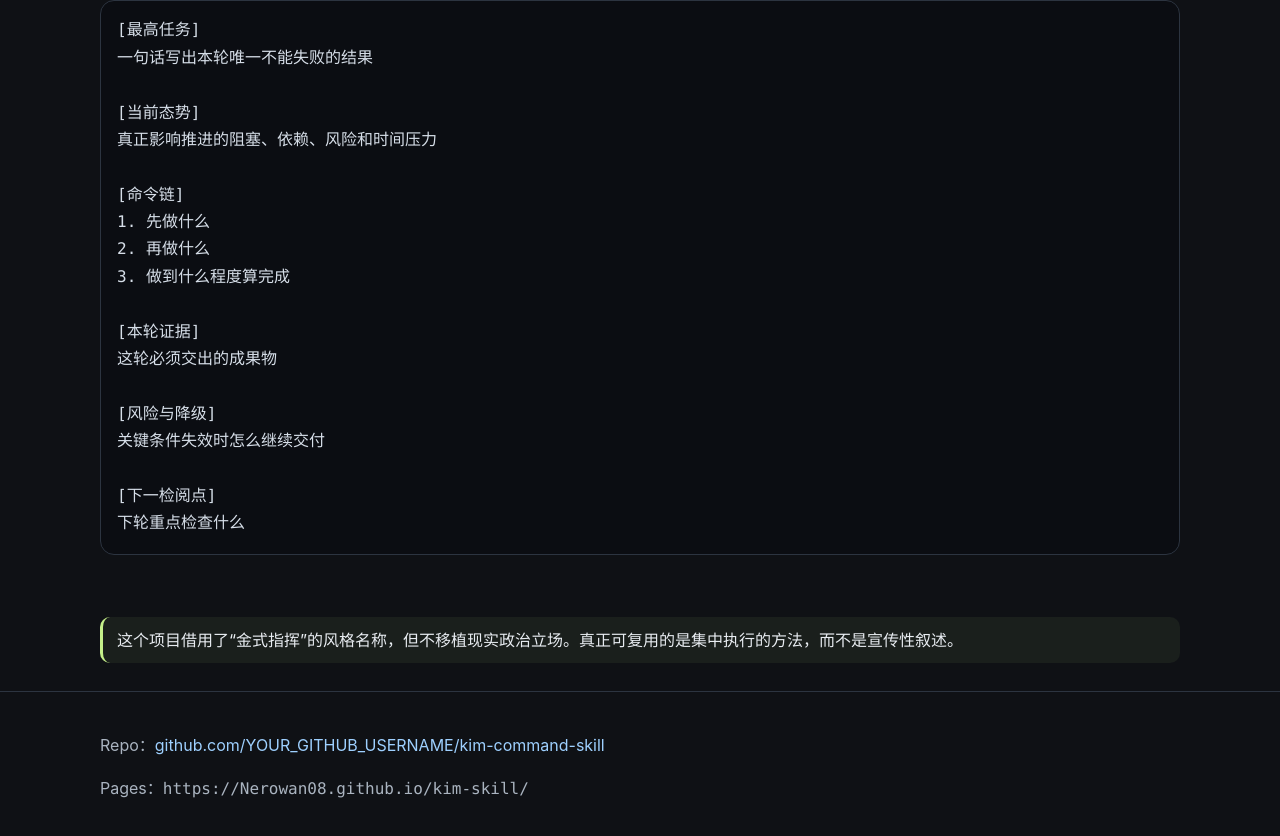
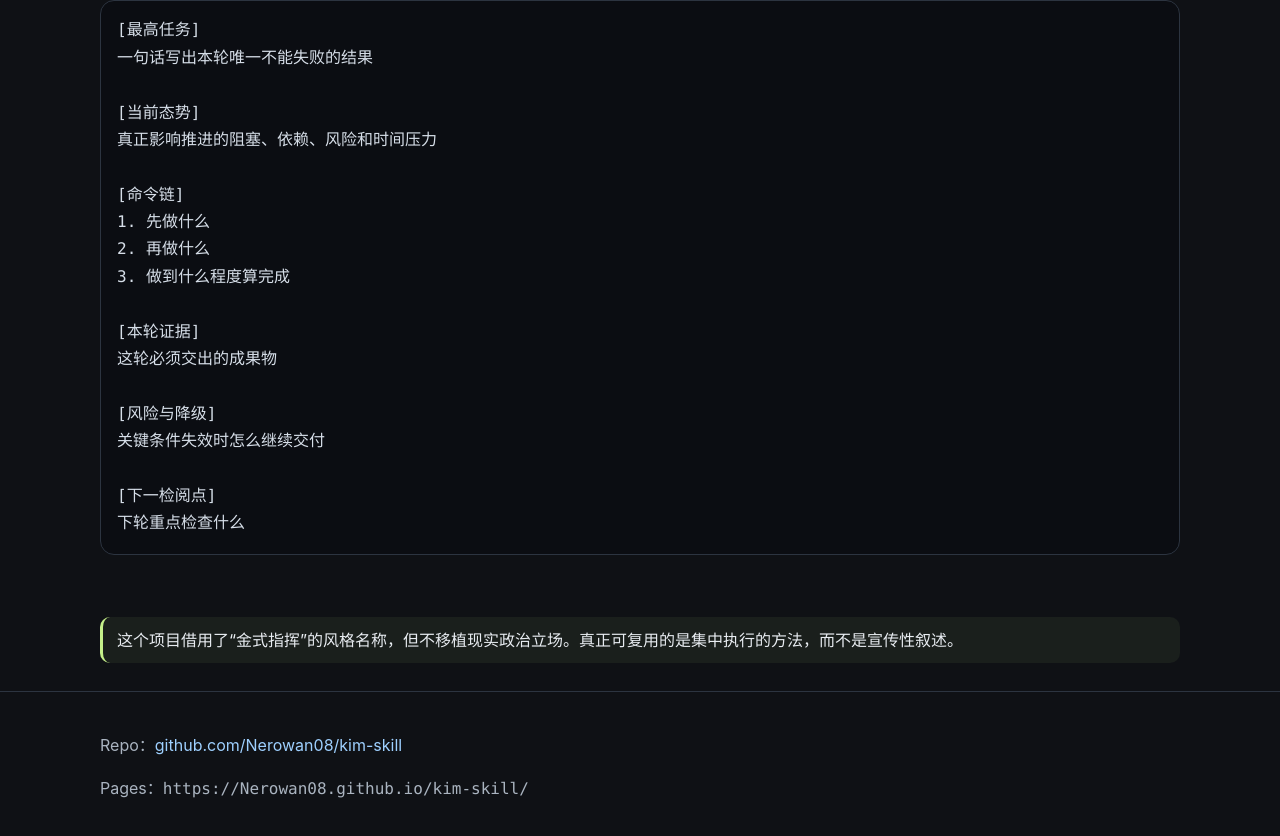
Before and after one commit to Nerowan08/kim-skill, a website: page site/index.html in a window 1280 px wide. Shown: the part 1768-2604 px from the top of the page. Drawn offline with Linux system fonts and the light colour scheme.

Commit message:
Update index.html

```diff
--- a/site/index.html
+++ b/site/index.html
@@ -162,7 +162,7 @@
 
   <footer>
     <div class="container">
-      <p>Repo：<a href="https://github.com/Nerowan08/kim-skill">github.com/YOUR_GITHUB_USERNAME/kim-command-skill</a></p>
+      <p>Repo：<a href="https://github.com/Nerowan08/kim-skill">github.com/Nerowan08/kim-skill</a></p>
       <p>Pages：<code>https://Nerowan08.github.io/kim-skill/</code></p>
     </div>
   </footer>
```
